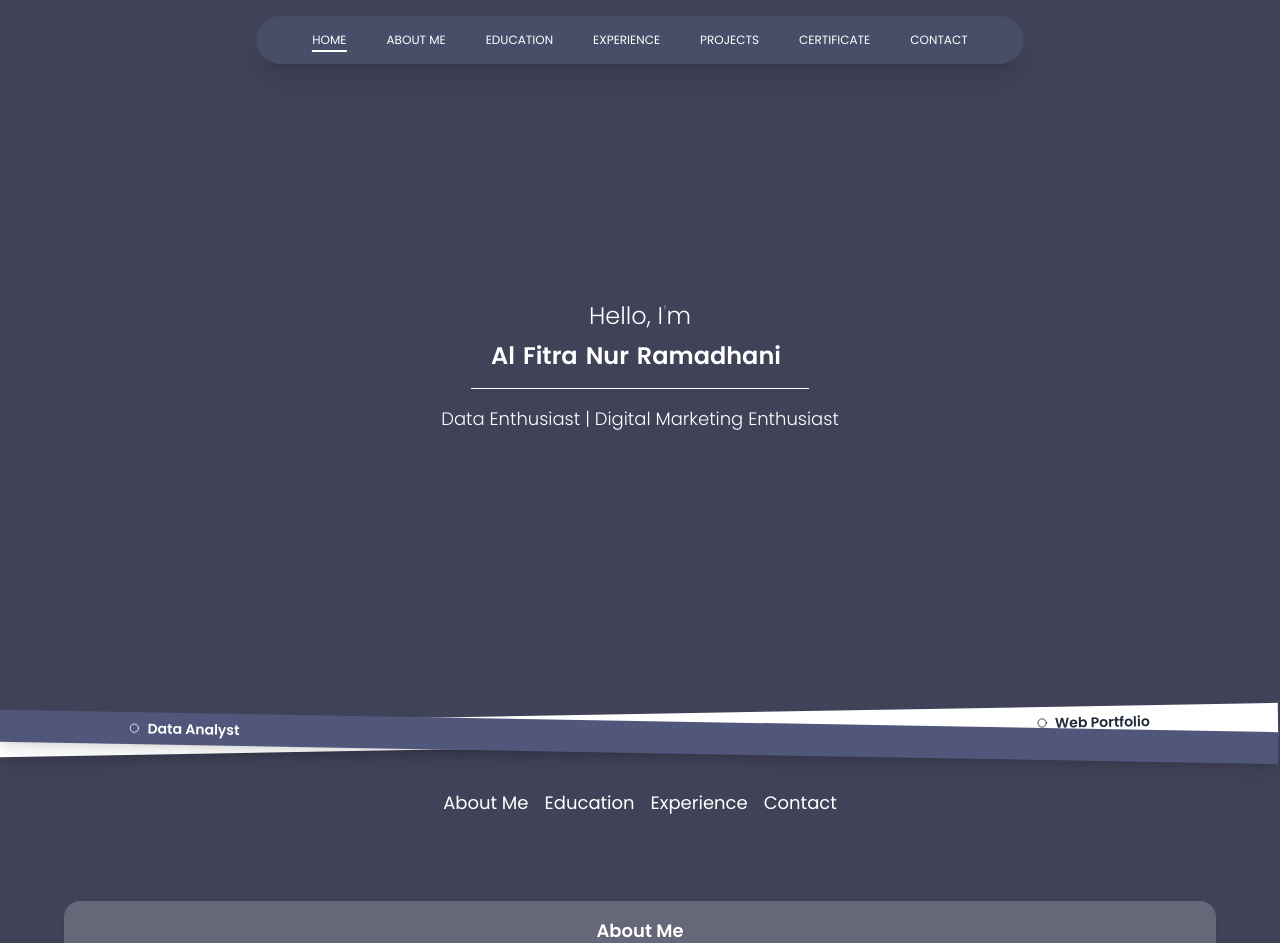
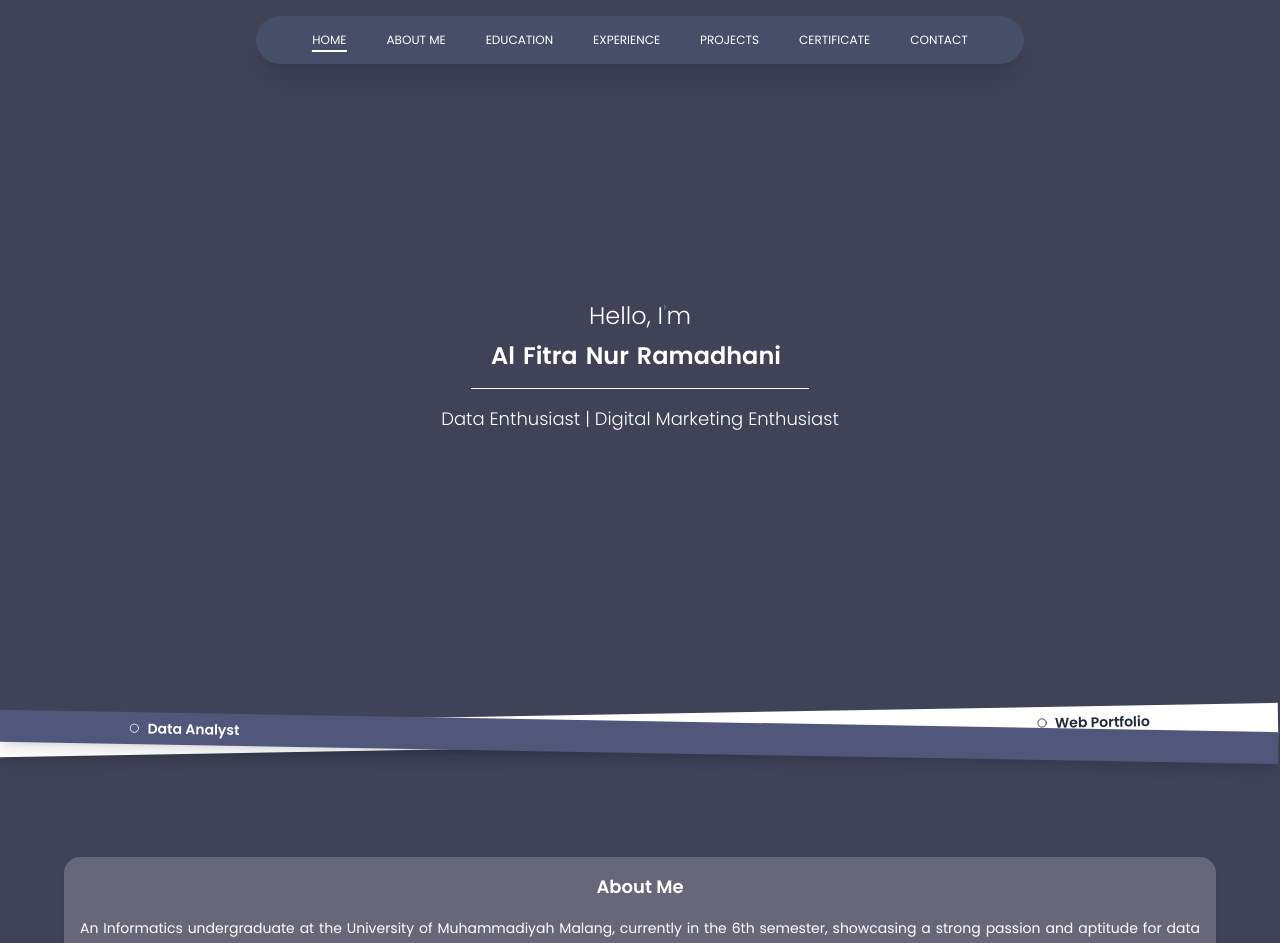
Before and after one commit to alfitranurr/Al-Fitra-Web-Portfolio, a React (Vite) app in the folder frontend/: page / in a window 1280 px wide. Shown: the top 943 px of the page. Built offline with nearby package versions, Linux system fonts and the light colour scheme.

Commit message:
fix bug in home

```diff
--- a/frontend/src/pages/home.tsx
+++ b/frontend/src/pages/home.tsx
@@ -9,12 +9,10 @@ import MapCard from "../components/MapCard/mapcard";
 
 import { ArrowUp } from "lucide-react";
 import { Circle } from "lucide-react"; // Import dot icon from lucide-react
-import { useLocation } from "react-router-dom"; // Import useLocation to detect path
 
 const Home: React.FC = () => {
   const [showScroll, setShowScroll] = useState(false);
   const [isLoaded, setIsLoaded] = useState(false);
-  const location = useLocation(); // Get current route
 
   useEffect(() => {
     const timer = setTimeout(() => {
@@ -50,14 +48,6 @@ const Home: React.FC = () => {
     "Data Engineering",
     "Digital Marketing Enthusiast",
   ];
-
-  // Check if the current location path matches a specific section for active state
-  const getActiveClass = (section: string) => {
-    return location.pathname === `/${section}` ||
-      location.hash === `#${section}`
-      ? "text-white"
-      : "";
-  };
 
   return (
     <div
@@ -161,28 +151,6 @@ const Home: React.FC = () => {
         </motion.div>
       </div>
 
-      {/* Navigation Links */}
-      <div className="flex space-x-4 mt-4">
-        <a href="#about-me" className={`text-lg ${getActiveClass("about-me")}`}>
-          About Me
-        </a>
-        <a
-          href="#education"
-          className={`text-lg ${getActiveClass("education")}`}
-        >
-          Education
-        </a>
-        <a
-          href="#experience"
-          className={`text-lg ${getActiveClass("experience")}`}
-        >
-          Experience
-        </a>
-        <a href="#contact" className={`text-lg ${getActiveClass("contact")}`}>
-          Contact
-        </a>
-      </div>
-
       <section
         id="about-me"
         className="scroll-margin-top-16"
```
